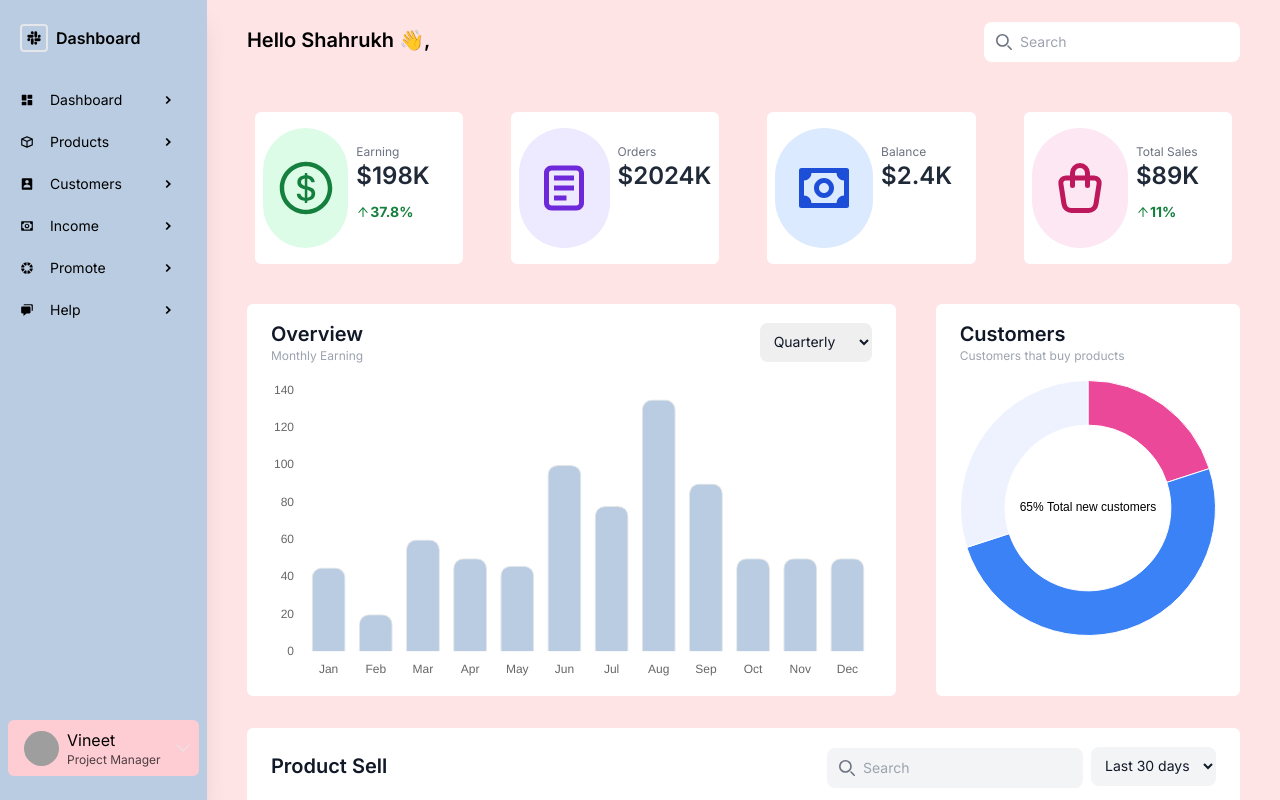
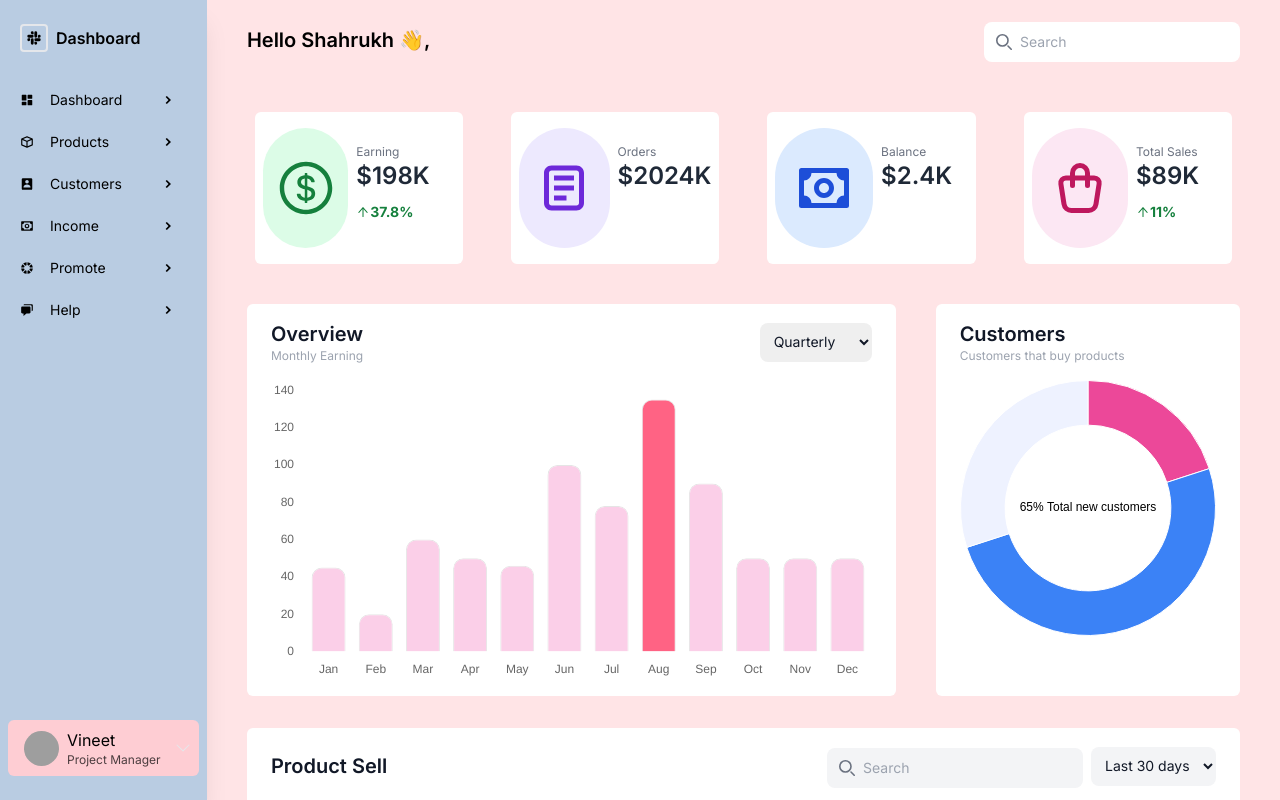
Before and after one commit to Vineet-23/Fitpeo-dashboard, a React (Vite) app: page / in a window 1280 px wide. Built offline with nearby package versions, Linux system fonts and the light colour scheme; grey boxes are pictures that could not be loaded.

Commit message:
Update Barchart.jsx

```diff
--- a/src/core/charts/Barchart.jsx
+++ b/src/core/charts/Barchart.jsx
@@ -14,7 +14,20 @@ const chartData = {
     {
       label: '',
       data: [45, 20, 60, 50, 46, 100, 78, 135, 90, 50, 50, 50],
-      backgroundColor: '#b9cce2', // Individual colors for each bar can be set here
+      backgroundColor: [
+        '#fbcfe8',
+        '#fbcfe8',
+        '#fbcfe8',
+        '#fbcfe8',
+        '#fbcfe8',
+        '#fbcfe8',
+        '#fbcfe8',
+        '#ff6384',
+        '#fbcfe8',
+        '#fbcfe8',
+        '#fbcfe8',
+        '#fbcfe8'
+      ],
       borderWidth: 1,
       borderRadius: 10
     }
```
